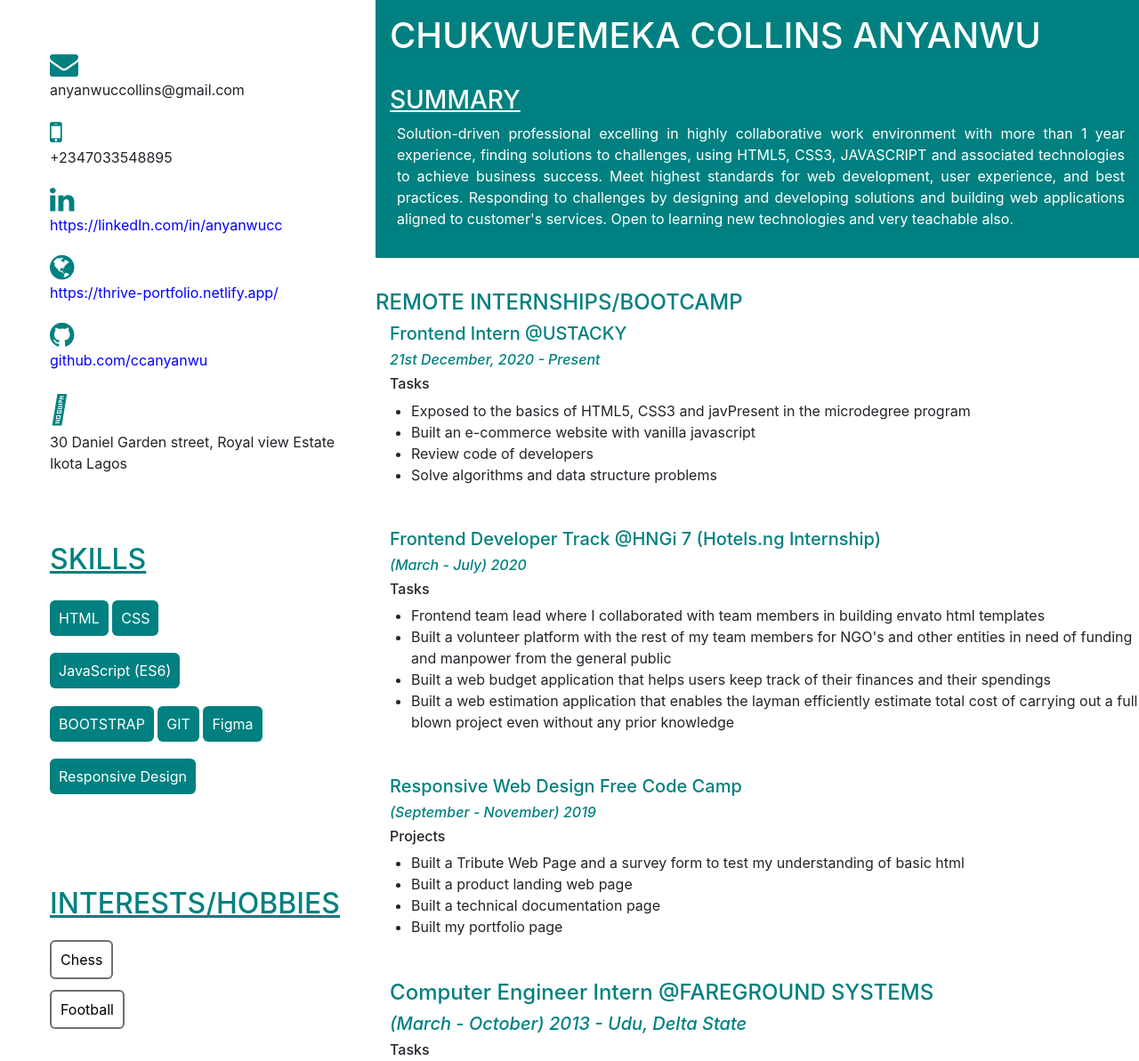
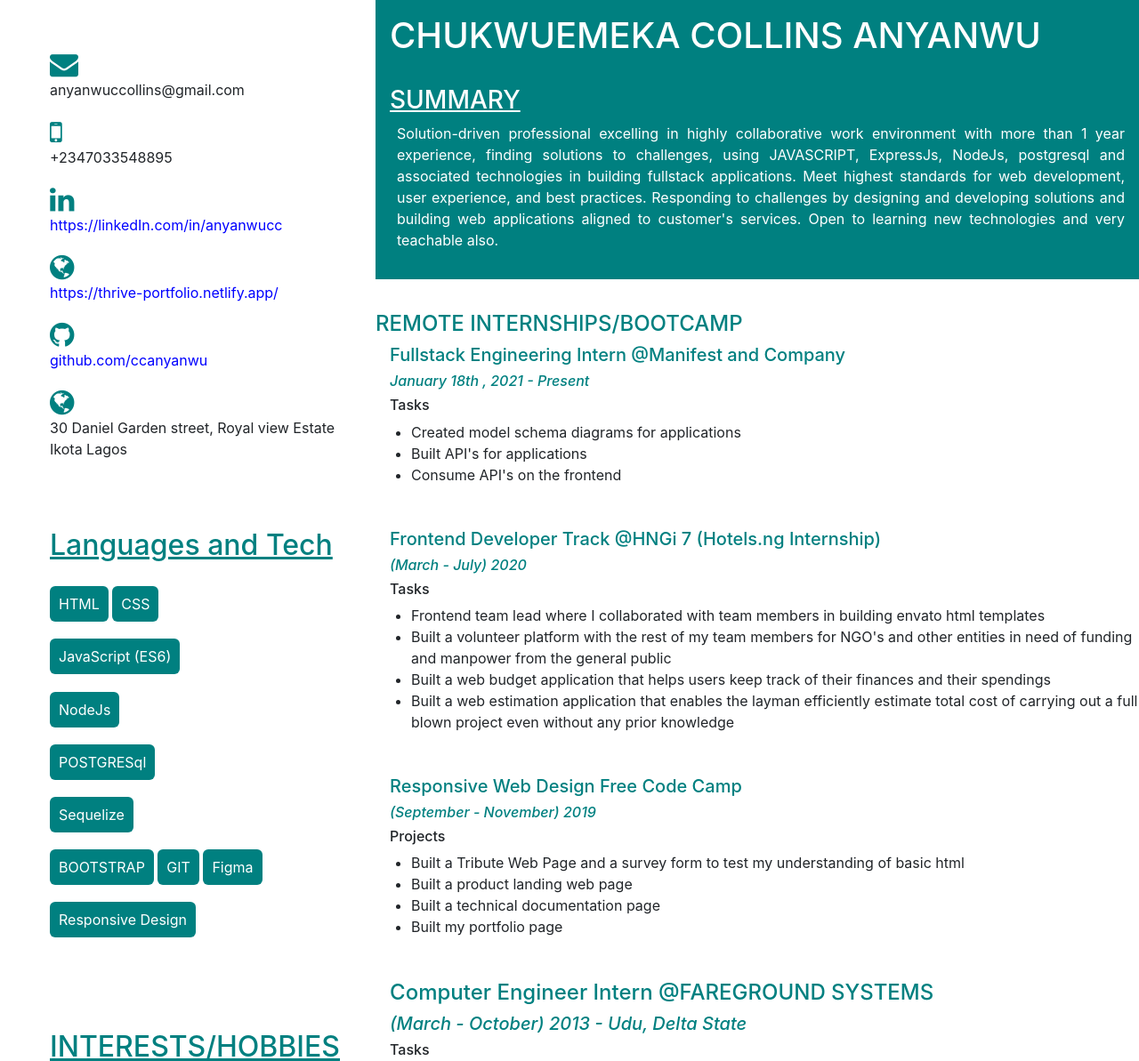
Before and after one commit to ccanyanwu/bioData, a plain HTML site: page index.html in a window 1280 px wide. Shown: the top 1193 px of the page at 89% size. Drawn offline with nearby package versions, Linux system fonts and the light colour scheme.

Commit message:
little changes

```diff
--- a/index.html
+++ b/index.html
@@ -28,19 +28,27 @@
             <a href="https://thrive-portfolio.netlify.app/">https://thrive-portfolio.netlify.app/</a><br>
             <i class="fa fa-github fa-2x "></i>
             <a href="https://www.github.com/ccanyanwu" target="_blank">github.com/ccanyanwu</a><br>
-            <i class="fas fa-globe fa-2x"></i>
+            <i class="fa fa-globe fa-2x"></i>
             30 Daniel Garden street, Royal view Estate Ikota Lagos<br>
 
         </div>
         <div class="skills_details ">
-            <h2 class="skills_heading ">SKILLS</h2>
+            <h2 class="skills_heading ">Languages and Tech</h2>
             <div class="skild">
                 <p class="skils">HTML</p>
                 <p class="skils">CSS</p>
             </div>
             <div class="skild">
                 <p class="skils">JavaScript (ES6)</p>
-
+            </div>
+            <div class="skild">
+                <p class="skils">NodeJs</p>
+            </div>
+            <div class="skild">
+                <p class="skils">POSTGRESql</p>
+            </div>
+            <div class="skild">
+                <p class="skils">Sequelize</p>
             </div>
             <div class="skild">
                 <p class="skils">BOOTSTRAP</p>
@@ -98,7 +106,7 @@
             <h1 class="name" style="text-transform: uppercase;">Chukwuemeka Collins Anyanwu</h1>
             <h3 class="position" style="margin-top: 2rem;">SUMMARY</h3>
             <p class="description">Solution-driven professional excelling in highly collaborative work            environment with more than 1 year experience, finding solutions to
-                challenges, using HTML5, CSS3, JAVASCRIPT and associated technologies to achieve business success.  Meet highest standards for web development, user experience, and best practices. Responding to challenges by designing and developing solutions and building web
+                challenges, using JAVASCRIPT, ExpressJs, NodeJs, postgresql and associated technologies in building fullstack applications.  Meet highest standards for web development, user experience, and best practices. Responding to challenges by designing and developing solutions and building web
                 applications aligned to customer's services. Open to learning new technologies and very teachable also.
             </p>
         </section>
@@ -113,16 +121,21 @@
 
 
             <h4 class="internship  title"  style="color:teal;margin-left: 0;"> REMOTE INTERNSHIPS/BOOTCAMP</h4>
-            <h5 class="title  " style="color:teal">Frontend Intern @USTACKY </h5>
-            <h6 class="title"  style="color:teal"><em> 21st December, 2020 - Present </em></h6>
+            <h5 class="title  " style="color:teal">Fullstack Engineering Intern @Manifest and Company </h5>
+            <h6 class="title"  style="color:teal"><em> January 18th , 2021 - Present </em></h6>
             <h6 class="title">Tasks</h6>
             <ul class="ul">
+                <li>Created model schema diagrams for applications</li>
+                <li>Built API's for applications</li>
+                <li>Consume API's on the frontend </li>
+            </ul>
+            <!-- <ul class="ul">
                 <li >Exposed to the basics of HTML5, CSS3 and javPresent in the microdegree program</li>
                 <li >Built an e-commerce website with vanilla javascript</li>
                 <li >Review code of developers</li>
                 <li >Solve algorithms and data structure problems </li>
 
-            </ul>
+            </ul> -->
 
             <h5 class="title" style="color:teal; margin-top:3rem ">Frontend Developer Track @HNGi 7 (Hotels.ng Internship)</h5>
             <h6 class="title" style="color:teal"><em>(March - July) 2020 </em></h6>
```
